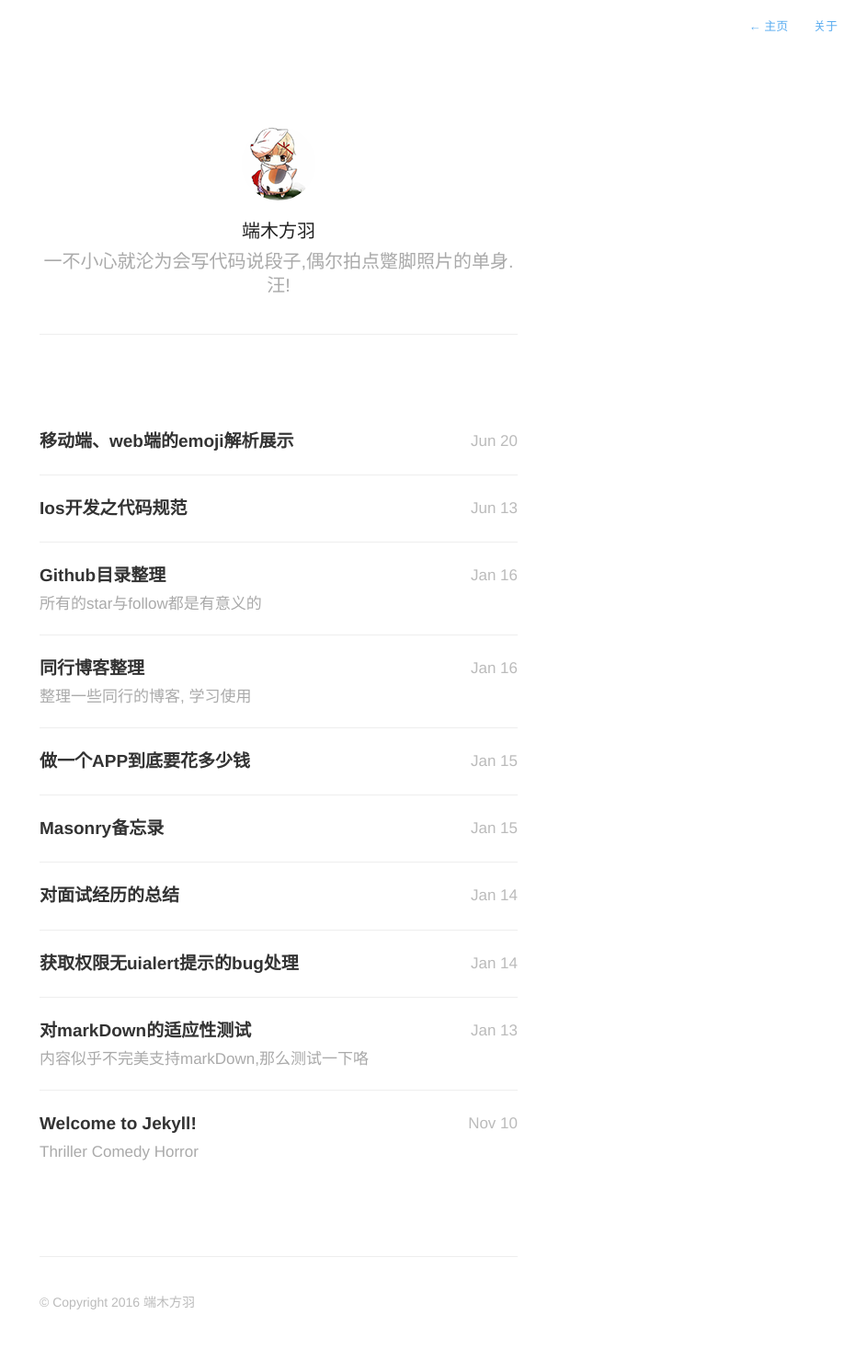
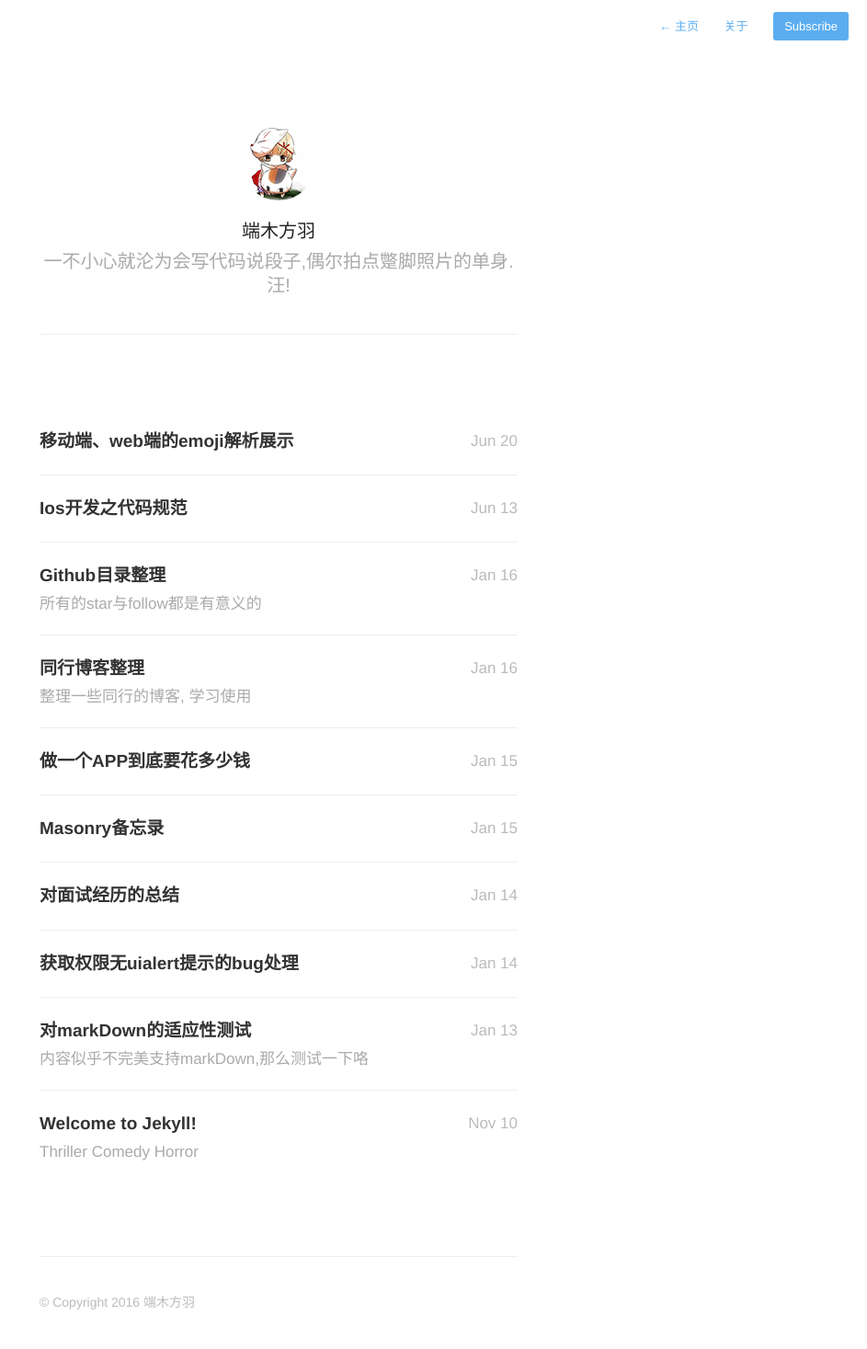
Before and after one commit to gq630960023/gq630960023.github.io, a Jekyll site: the page built from index.html, in a window 1280 px wide. Shown: the whole page at 92% size, without its empty margins (337-1280 px from the left). Built offline with Jekyll 4.4.1, drawn with Linux system fonts in a browser that asks for light colours; nearby versions of some CDN libraries; the list of posts is cut into pages by our own code.

Commit message:
添加订阅链接

```diff
--- a/_includes/navigation.html
+++ b/_includes/navigation.html
@@ -8,5 +8,5 @@
             <a href="{{ site.baseurl }}about">关于 </a>
         {% endif %}
     {% endif %}
-    <!-- <a class="cta" href="{{ site.baseurl }}feed.xml">Subscribe</a> -->
+    <a class="cta" href="{{ site.baseurl }}feed.xml">Subscribe</a>
 </nav>
```
